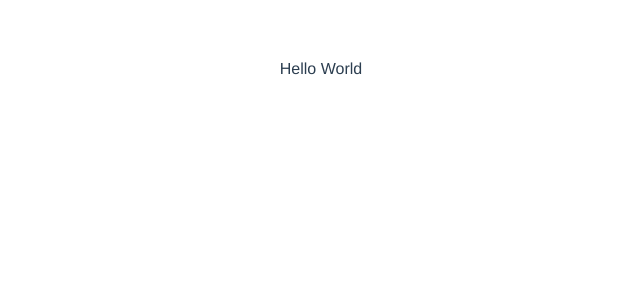
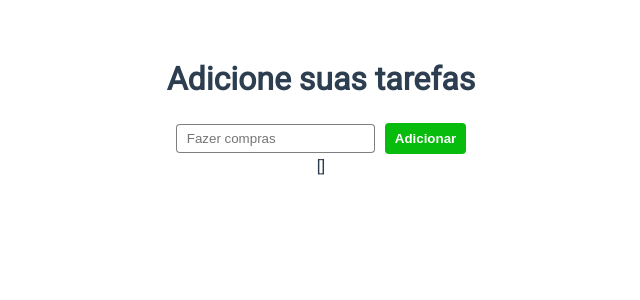
Before and after one commit to Patrick-Wilker/todo-vue, a Vue app: page / in a window 1280 px wide. Shown: the top 300 px of the page, without its empty margins (319-959 px from the left). Built offline with nearby package versions, Linux system fonts and the light colour scheme.

Commit message:
Adicionar uma tarefa a lista de tarefas

```diff
--- a/public/index.html
+++ b/public/index.html
@@ -5,6 +5,10 @@
     <meta http-equiv="X-UA-Compatible" content="IE=edge">
     <meta name="viewport" content="width=device-width,initial-scale=1.0">
     <link rel="icon" href="<%= BASE_URL %>favicon.ico">
+
+    <link rel="preconnect" href="https://fonts.gstatic.com">
+    <link href="https://fonts.googleapis.com/css2?family=Roboto&display=swap" rel="stylesheet">
+
     <title><%= htmlWebpackPlugin.options.title %></title>
   </head>
   <body>
--- a/src/App.vue
+++ b/src/App.vue
@@ -1,23 +1,69 @@
 <template>
   <div id="app">
-  Hello World
+    <main>
+        <h1>Adicione suas tarefas</h1>
+        <form @submit.prevent="addTodo(todo)">
+            <input type="text" v-model="todo.description" id="texto" name="texto" placeholder="Fazer compras" required="required"><br><br>
+            <button type="submit" name="btnSalvar">Adicionar</button>
+        </form>
+        {{todos}}
+    </main>
   </div>
 </template>
 
 <script>
 
 export default {
-  name: 'App'
+  name: 'App',
+  data(){
+    return {todos: [], todo: {checked: false}};
+  },
+  methods: {
+    addTodo(todo){
+      todo.id = Date.now();
+      this.todos.push(todo);
+      this.todo = {checked: false};
+    }
+  }
 }
 </script>
 
 <style>
 #app {
-  font-family: Avenir, Helvetica, Arial, sans-serif;
+  font-family: Roboto, Helvetica, Arial, sans-serif;
   -webkit-font-smoothing: antialiased;
   -moz-osx-font-smoothing: grayscale;
   text-align: center;
   color: #2c3e50;
   margin-top: 60px;
 }
+main{
+    text-align: center;
+}
+
+main form{
+    display: flex;
+    align-items: center;
+    justify-content: center;
+}
+main form input{
+    padding: 6px 10px;
+    color: #1c1c1c;
+    border: 1px solid rgba(0,0,0,0.5);
+    border-radius: 4px;
+}
+main form button{
+    padding: 8px 10px;
+    background: #07BC0C;
+    color: #fff;
+    font-weight: bold;
+    border: 0;
+    border-radius: 4px;
+    margin-left: 10px;
+    transition: 0.5s;
+}
+main form button:hover{
+    cursor: pointer;
+    background: #069b08;
+}
 </style>
```
Also changed, not shown: 1 other file (tests, documents, lock files or other folders).
